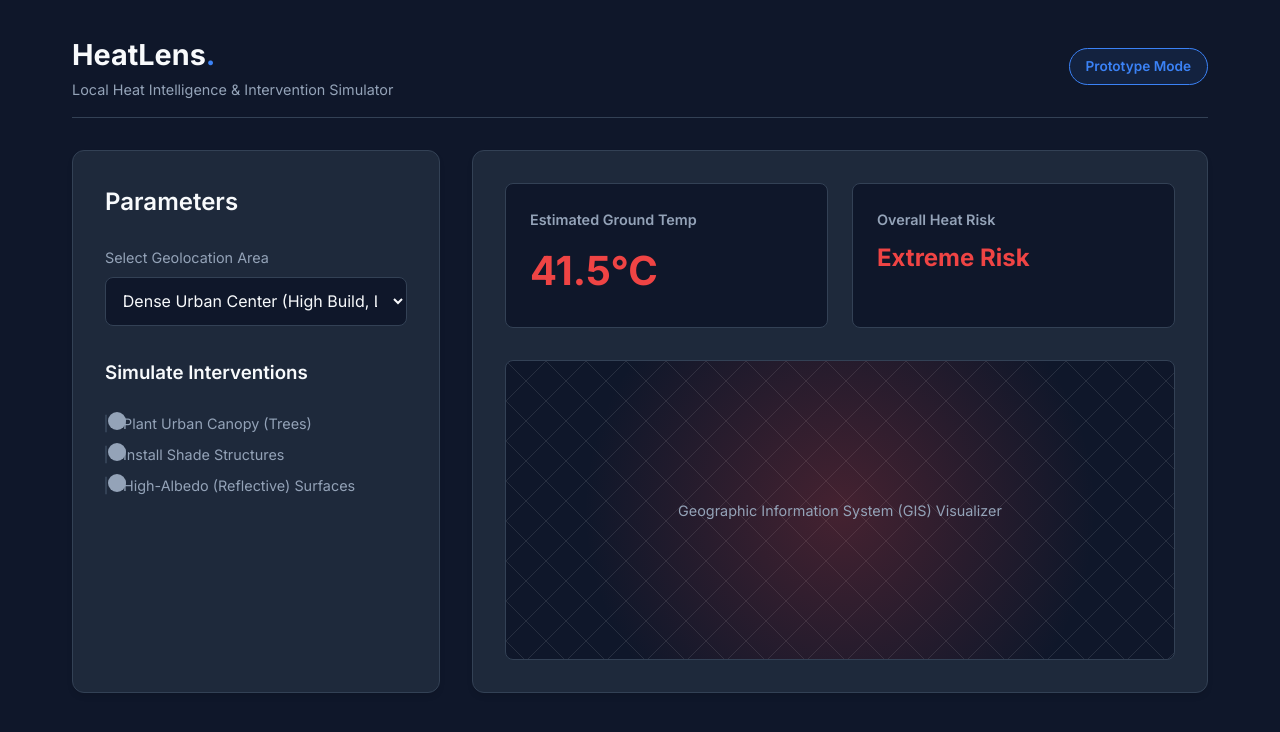
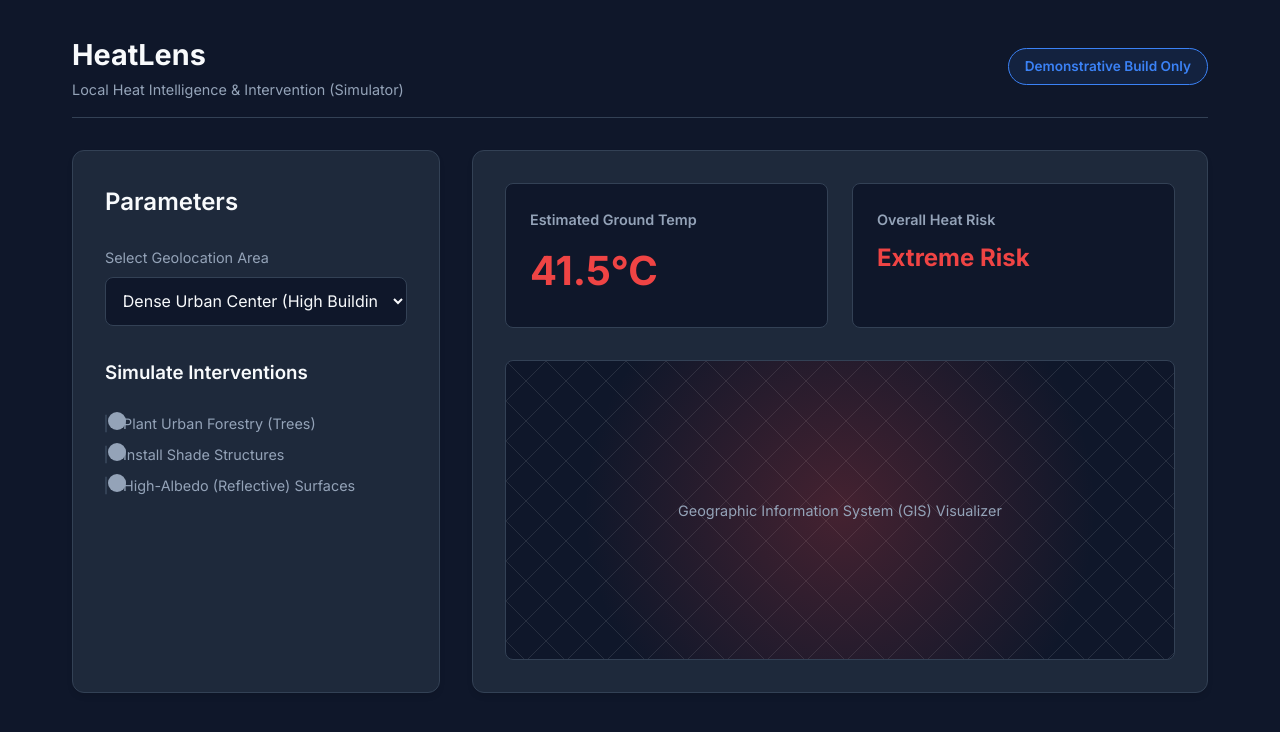
Before and after one commit to spertia/HeatLens, a plain HTML site: page index.html in a window 1280 px wide. Drawn offline with Linux system fonts and the light colour scheme.

Commit message:
Update text and labels in index.html

```diff
--- a/index.html
+++ b/index.html
@@ -13,10 +13,10 @@
        <!-- Header -->
         <header class="top-nav">
             <div class="logo">
-                <h1>HeatLens<span>.</span></h1>
-                <p>Local Heat Intelligence & Intervention Simulator</p>
+                <h1>HeatLens<span></span></h1>
+                <p>Local Heat Intelligence & Intervention (Simulator)</p>
             </div>
-            <div class="disclaimer-badge">Prototype Mode</div>
+            <div class="disclaimer-badge">Demonstrative Build Only</div>
         </header>
 
         <!-- layout -->
@@ -29,9 +29,9 @@
                 <div class="control-group">
                     <label for="location-select">Select Geolocation Area</label>
                     <select id="location-select">
-                        <option value="dense-urban">Dense Urban Center (High Build, Low Green)</option>
-                        <option value="industrial">Industrial Zone (High Pavement, Metal Roofs)</option>
-                        <option value="suburban">Suburban Residential (Medium Build, Moderate Green)</option>
+                        <option value="dense-urban">Dense Urban Center (High Buildings, Low Forestry)</option>
+                        <option value="industrial">Industrial Zone (High Pavement, Metal Roofing)</option>
+                        <option value="suburban">Suburban Residential (Medium Buildings, Moderate Forestry)</option>
                     </select>
                 </div>
 
@@ -41,7 +41,7 @@
                     <label class="toggle-switch">
                         <input type="checkbox" id="toggle-trees" class="intervention-toggle" value="trees">
                         <span class="slider"></span>
-                        <span class="label-text">Plant Urban Canopy (Trees)</span>
+                        <span class="label-text">Plant Urban Forestry (Trees)</span>
                     </label>
 
                     <label class="toggle-switch">
```
